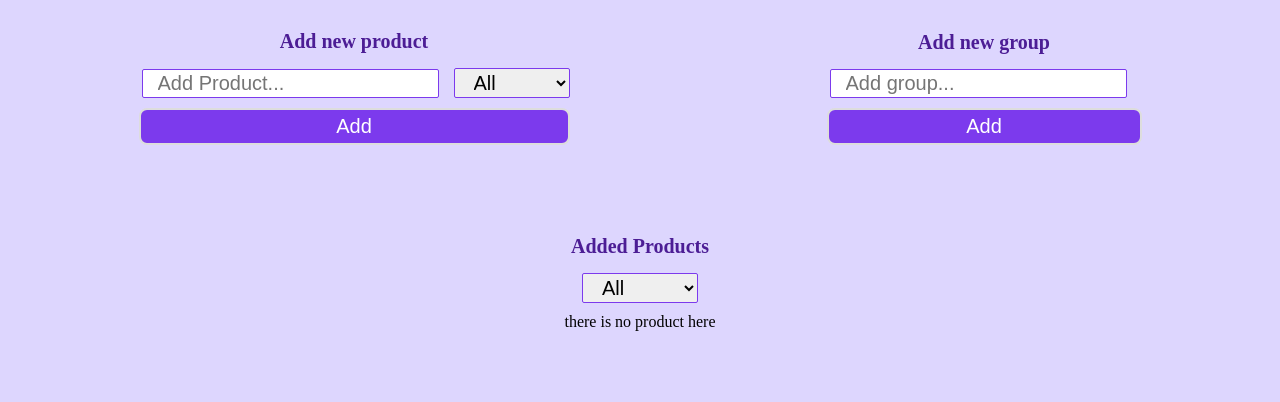
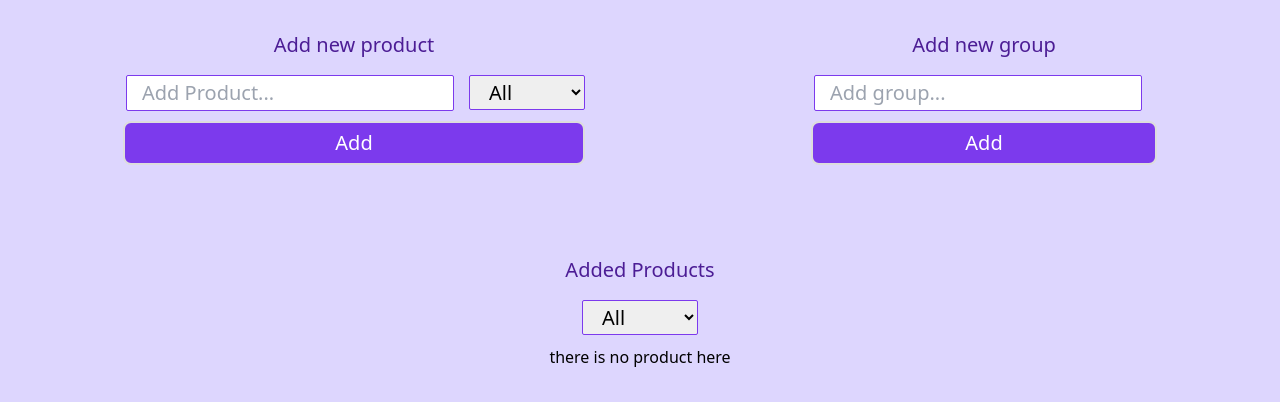
Before and after one commit to mahdi-nemati/Products-List-App, a React (Create React App) app: page / in a window 1280 px wide. Shown: the top 402 px of the page. Built offline with nearby package versions, Linux system fonts and the light colour scheme.

Commit message:
add tailwind

```diff
--- a/package.json
+++ b/package.json
@@ -33,5 +33,10 @@
       "last 1 firefox version",
       "last 1 safari version"
     ]
+  },
+  "devDependencies": {
+    "autoprefixer": "^10.4.2",
+    "postcss": "^8.4.5",
+    "tailwindcss": "^3.0.18"
   }
 }
--- /dev/null
+++ b/postcss.config.js
@@ -0,0 +1,6 @@
+module.exports = {
+  plugins: {
+    tailwindcss: {},
+    autoprefixer: {},
+  },
+}
--- a/src/index.css
+++ b/src/index.css
@@ -1,3 +1,6 @@
+@tailwind base;
+@tailwind components;
+@tailwind utilities;
 * {
   margin: 0;
   padding: 0;
--- /dev/null
+++ b/tailwind.config.js
@@ -0,0 +1,7 @@
+module.exports = {
+  content: [],
+  theme: {
+    extend: {},
+  },
+  plugins: [],
+}
```
Also changed, not shown: 1 other file (tests, documents, lock files or other folders).
